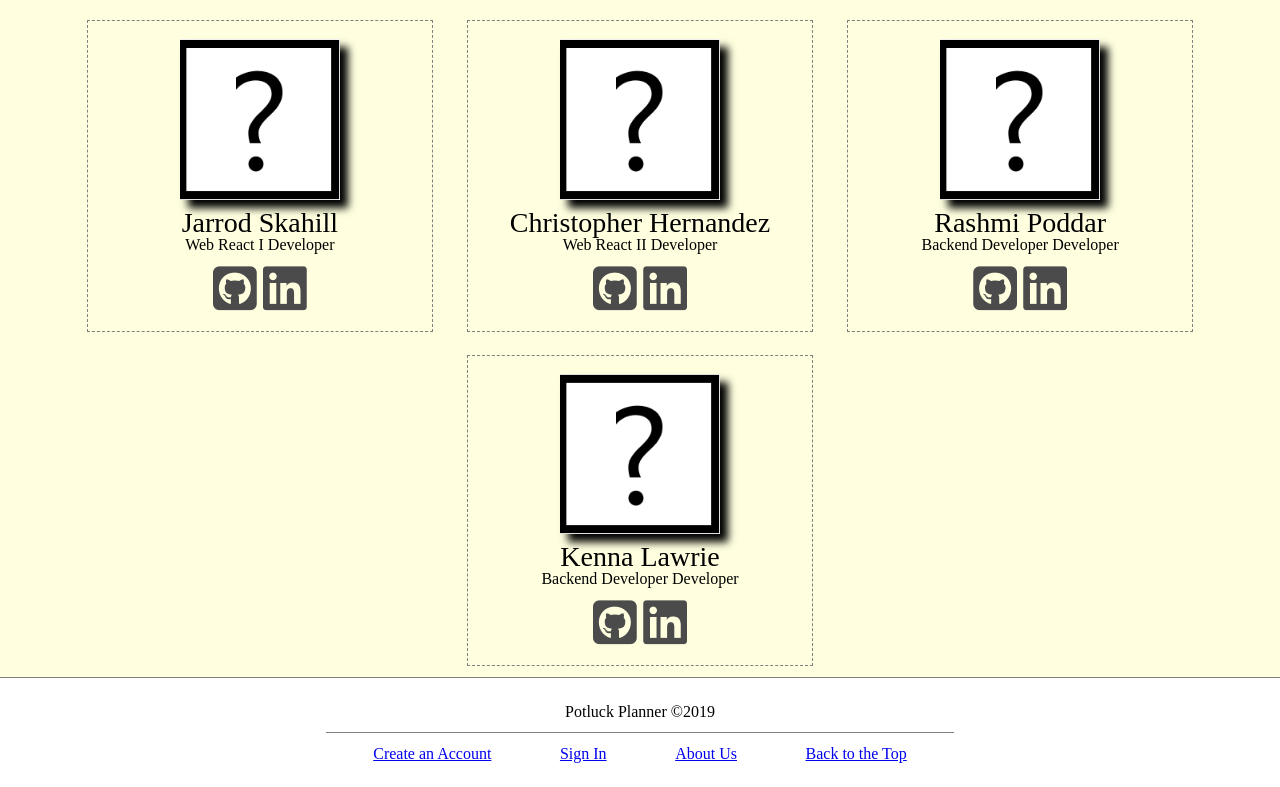
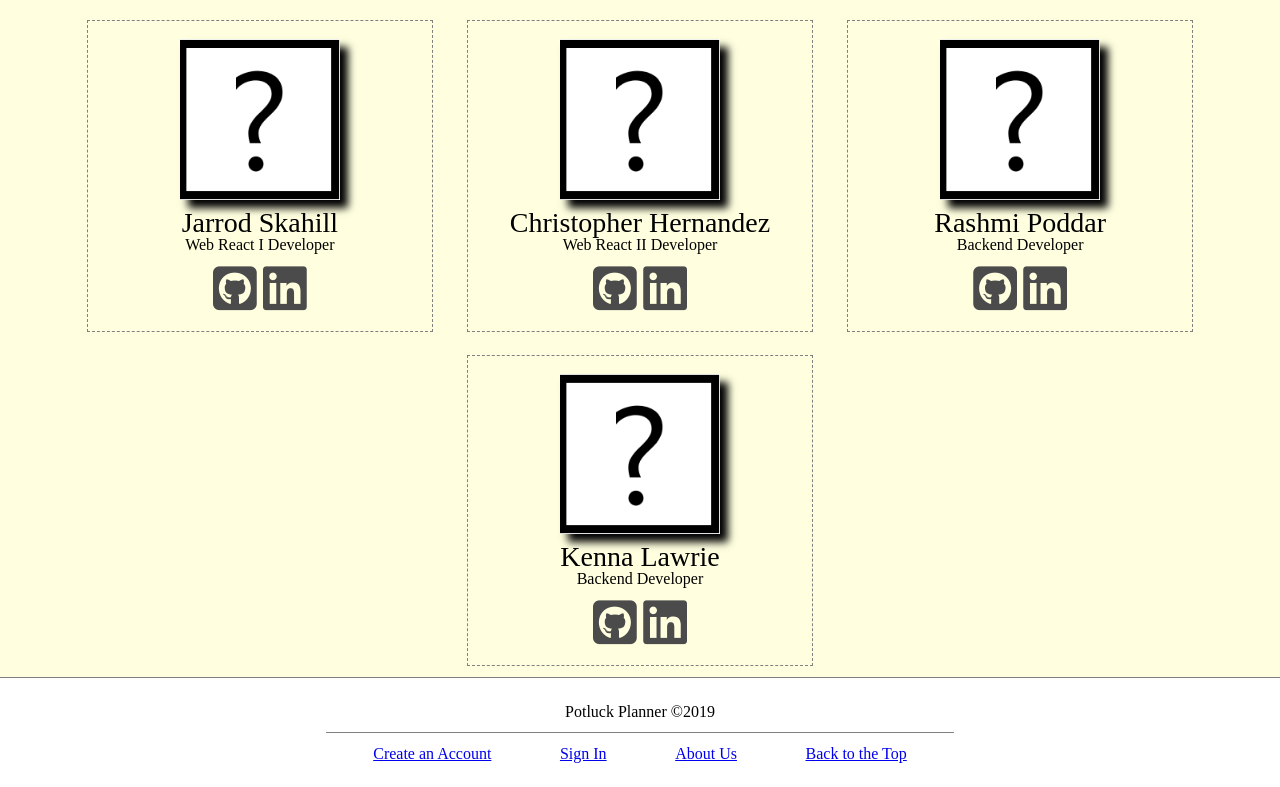
Before and after one commit to Build-Week-PotluckPlanner/Build-Week-PotluckPlanner.github.io, a plain HTML site: page about.html in a window 1280 px wide. Shown: the part 932-1719 px from the top of the page. Drawn offline with Linux system fonts and the light colour scheme.

Commit message:
removed duplicate word on team member description

```diff
--- a/about.html
+++ b/about.html
@@ -140,7 +140,7 @@
                             <img src="/img/unknownPerson.png" alt="picture of Rashmi">
                             <section class="memberInfoDetails">
                                 <h3>Rashmi Poddar</h3>
-                                <h6>Backend Developer Developer</h6>
+                                <h6>Backend Developer</h6>
                             </section>
                         </section>
                         <nav class="teamLinksSection">
@@ -156,7 +156,7 @@
                             <img src="/img/unknownPerson.png" alt="picture of Kenna">
                             <section class="memberInfoDetails">
                                 <h3>Kenna Lawrie</h3>
-                                <h6>Backend Developer Developer</h6>
+                                <h6>Backend Developer</h6>
                             </section>
                         </section>
                         <nav class="teamLinksSection">
```
